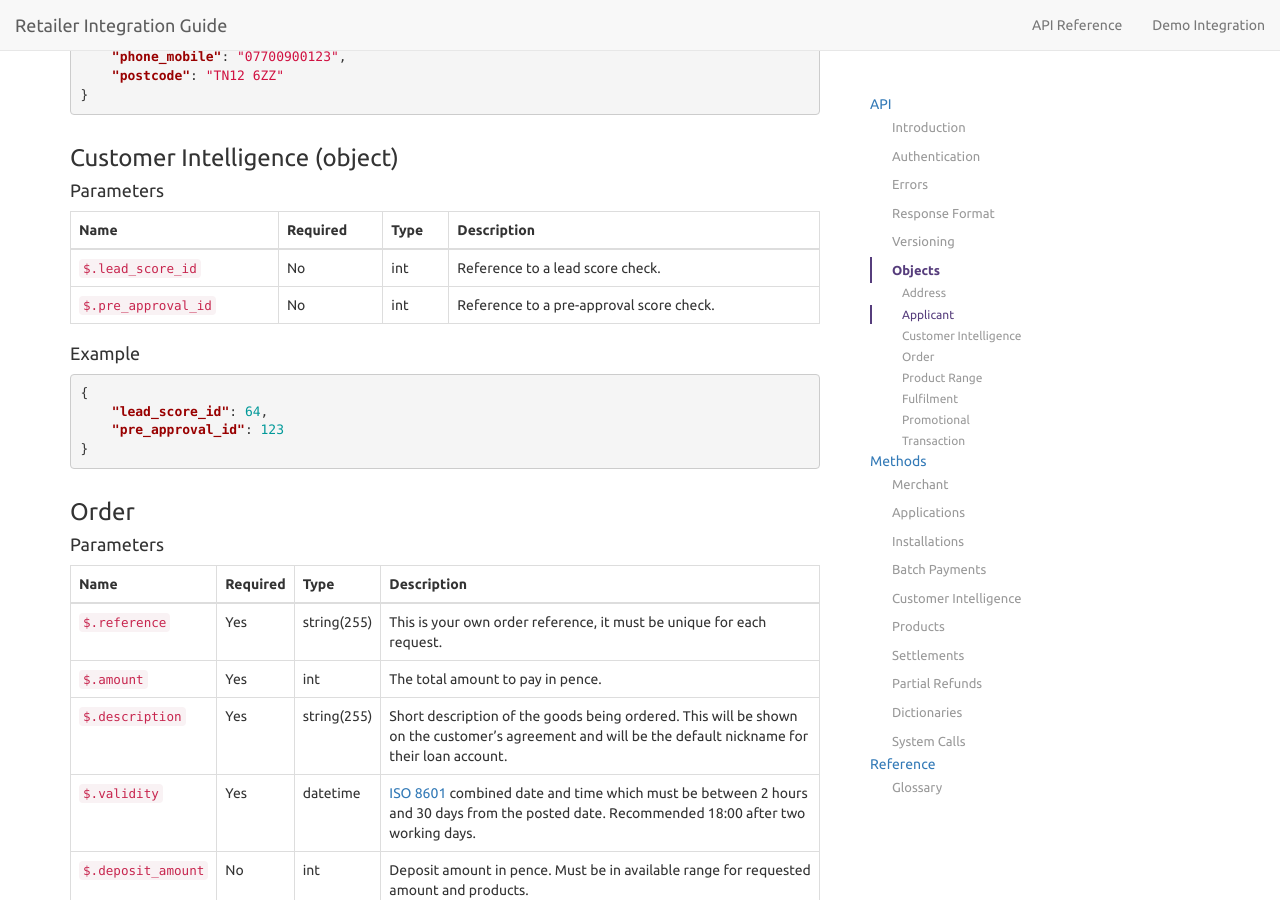
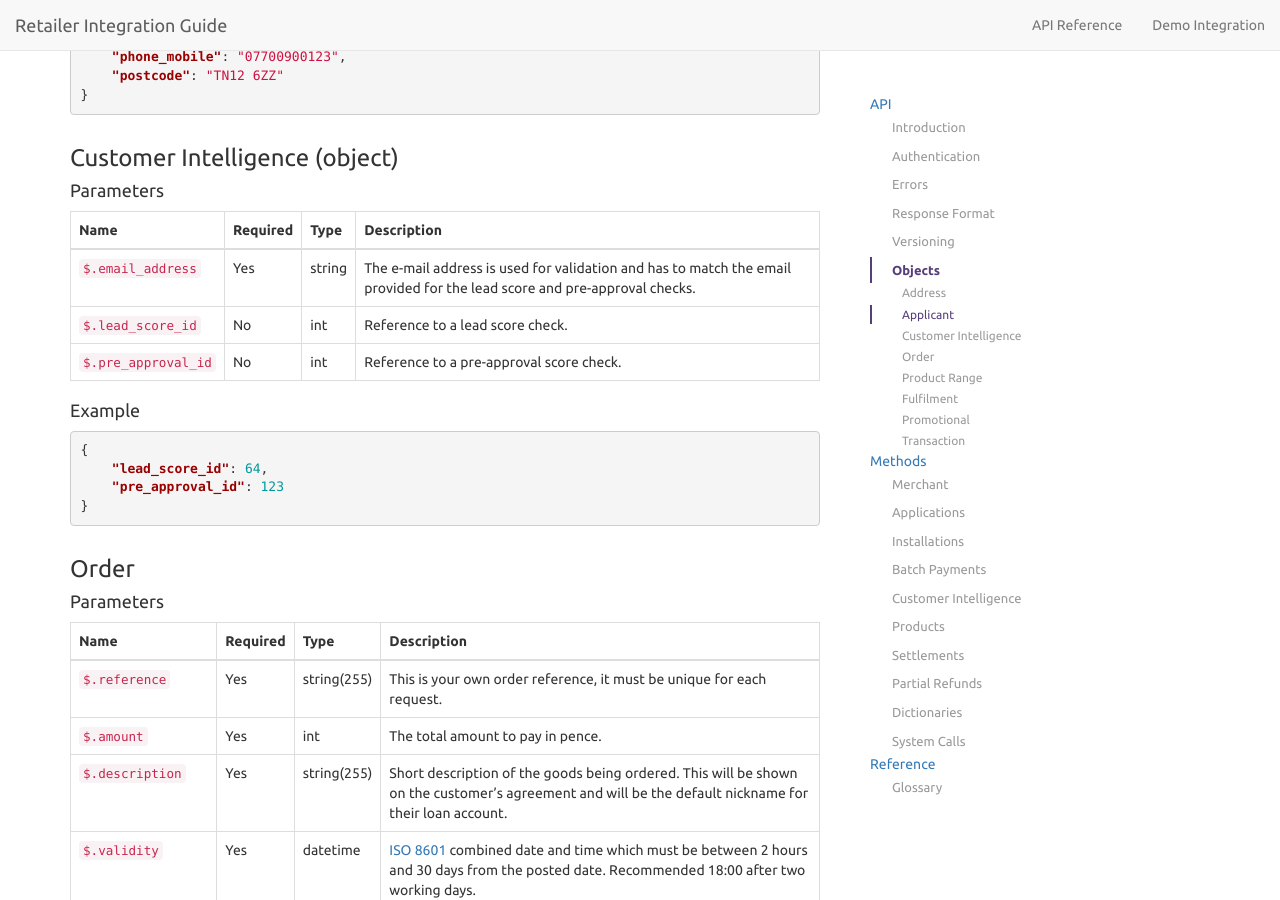
Before and after one commit to PayBreak/retailer-integration-guide, a Jekyll site: the page built from api/index.md, in a window 1280 px wide and 900 px high, scrolled down 4546 px. Built offline with Jekyll 4.4.1, drawn with Linux system fonts in a browser that asks for light colours; nearby versions of some CDN libraries; Markdown is read by kramdown in place of the engine named in the settings; our own code applies the rules of GitHub Pages for plain Markdown files; some of the changed text lies outside the part shown.

Commit message:
Add validation changes as well

```diff
--- a/_includes/v4/applications_initialize.md
+++ b/_includes/v4/applications_initialize.md
@@ -67,6 +67,7 @@ Name | Required | Type | Description
         "postcode": "TN12 6ZZ"
     },
     "customer_intelligence": {
+        "email_address": "fillibert.labingi@gmail.com",
         "lead_score_id": 64,
         "pre_approval_id": 123
     },
--- a/_includes/v4/objects.md
+++ b/_includes/v4/objects.md
@@ -115,6 +115,7 @@ At least one phone number SHOULD be present in either the `$.phone_home` or
 
 Name | Required | Type | Description
 --- | --- | --- | ---
+`$.email_address` | Yes | string | The e-mail address is used for validation and has to match the email provided for the lead score and pre-approval checks.
 `$.lead_score_id` | No | int | Reference to a lead score check.
 `$.pre_approval_id` | No | int | Reference to a pre-approval score check.
 
```
